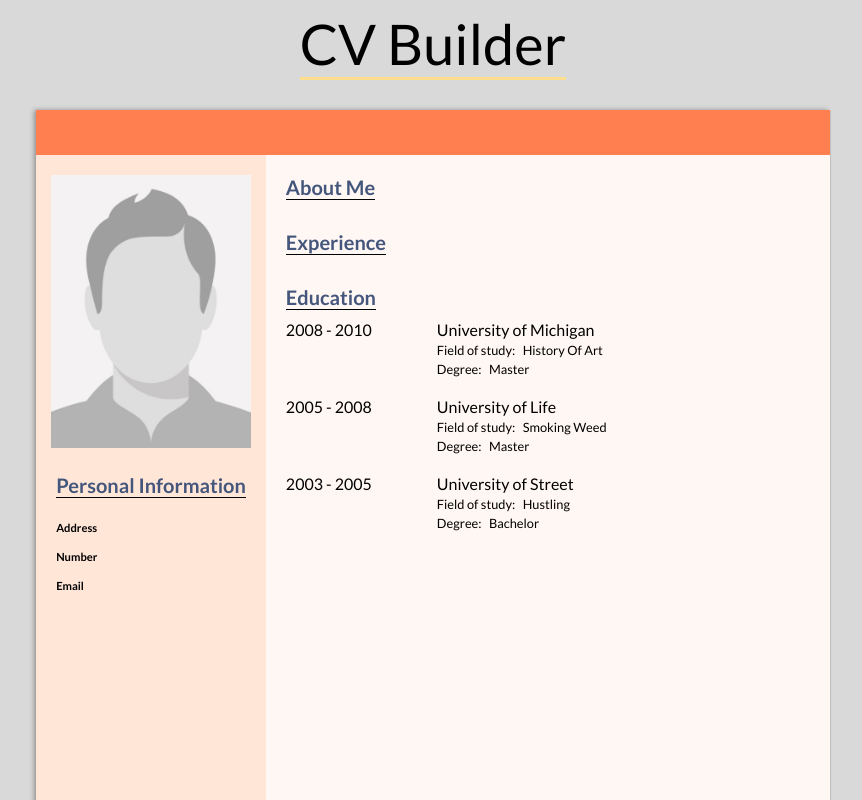
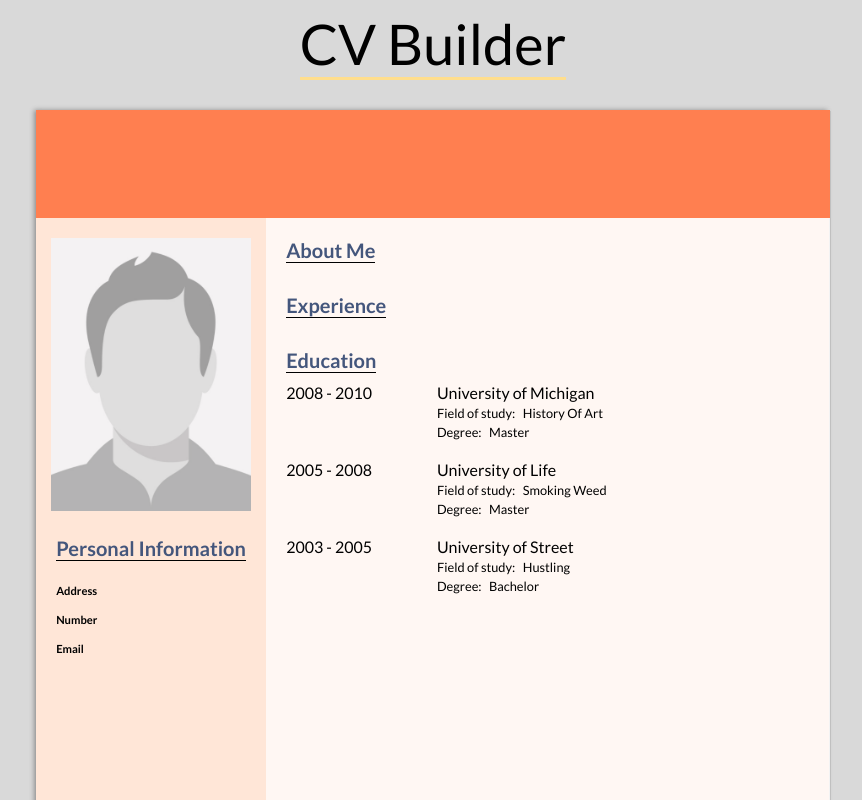
Before and after one commit to igips/cv-application, a React (Create React App) app: page / in a window 1280 px wide. Both pictures are taken after a click on the button "Preview". Shown: the top 800 px of the page, without its empty margins (207-1069 px from the left). Built offline with nearby package versions, Linux system fonts and the light colour scheme.

Commit message:
Add style to preview

```diff
--- a/src/styles/Preview.css
+++ b/src/styles/Preview.css
@@ -15,6 +15,7 @@
     padding: 20px;
     background-color: coral;
     color: white;
+    height: 108px;
 
 }
 
@@ -25,18 +26,17 @@
 }
 
 .mainLeft {
-   flex: 1.1;
    background-color: #FFE6D7;
    padding: 10px;
    padding-top: 20px;
-   max-width: 230px;
+   width: 230px;
    display: flex;
    flex-direction: column;
 
 }
 
 .mainRight {
-    flex: 3;
+    width: 563px;
     background-color: #FFF7F3;
     padding: 20px;
     display: flex;
@@ -74,6 +74,7 @@ article {
     word-break: break-all;
 }
 
+
 img {
     max-width: 200px;
     margin-left: auto;
```
